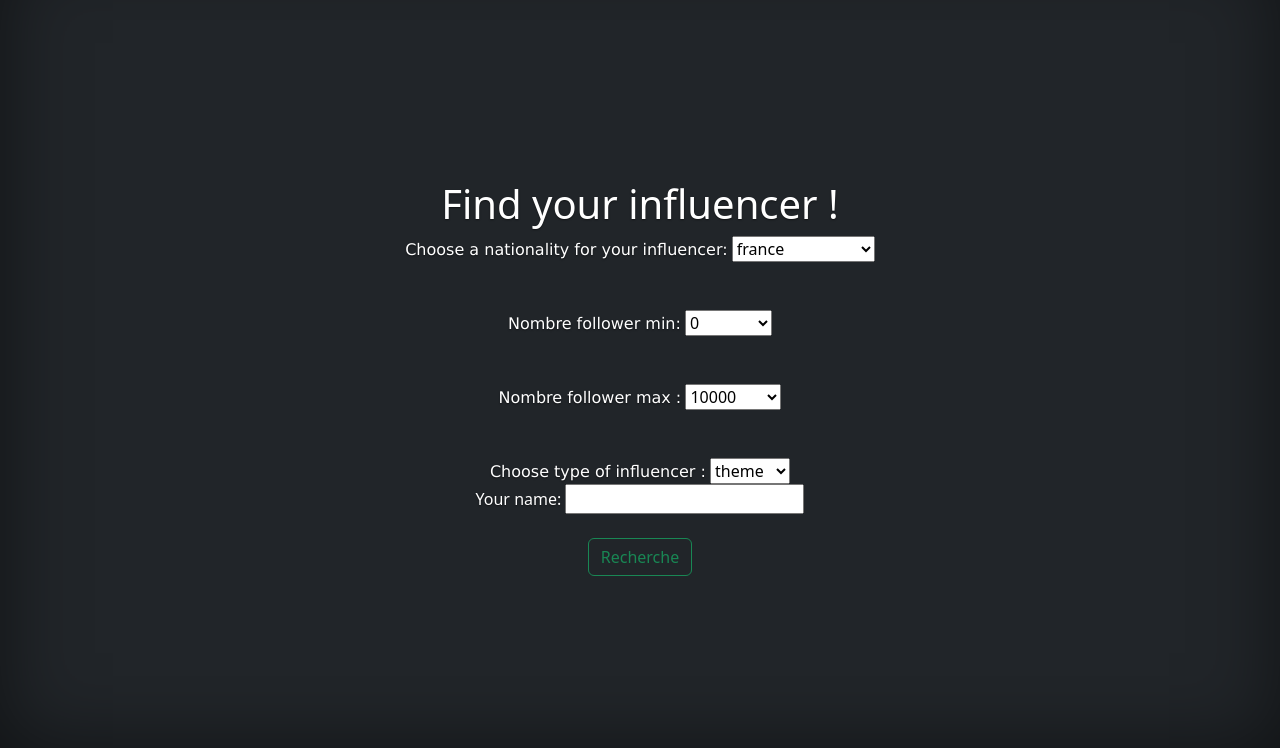
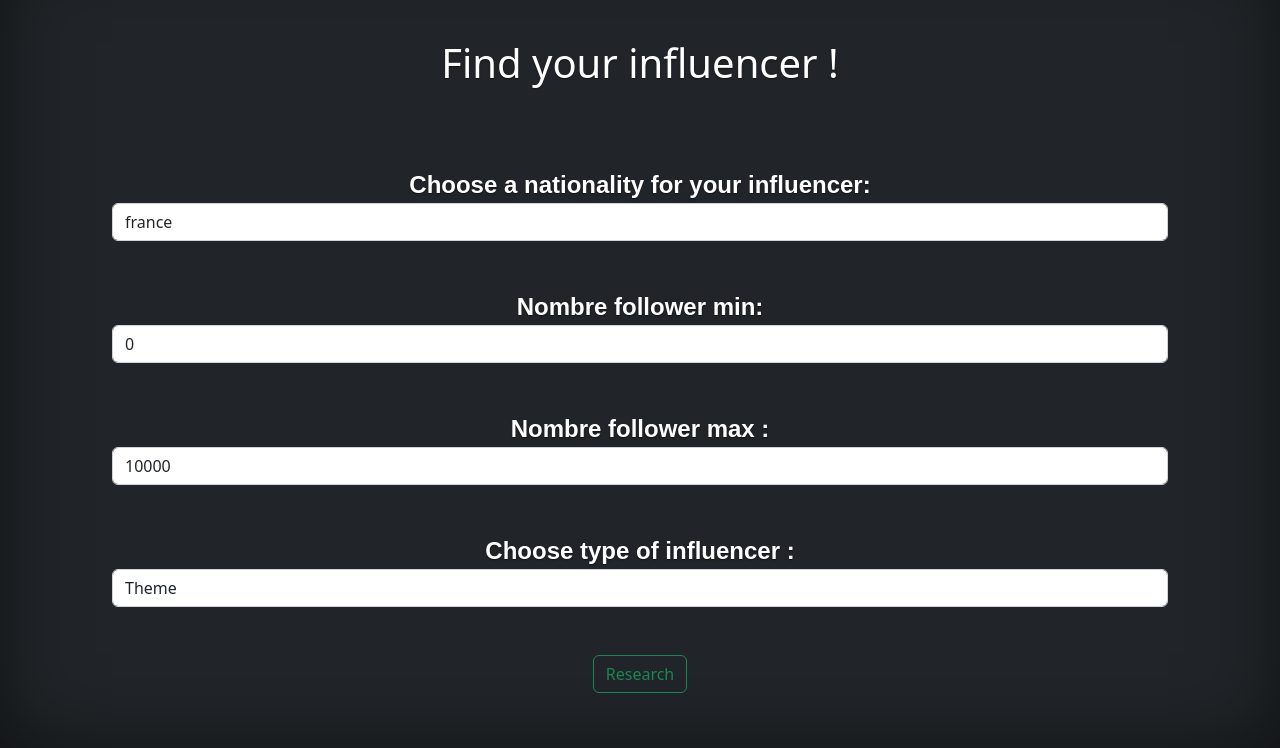
Before and after one commit to layiane/huntfluencer, a Django app: page /trouver_mon_influenceur/forms in a window 1280 px wide. Shown: the part 52-800 px from the top of the page. Run offline with Django 4.2, Linux system fonts and the light colour scheme; some libraries are stand-ins or nearby versions.

Commit message:
add css form

```diff
--- a/huntfluencer/polls/templates/forms.html
+++ b/huntfluencer/polls/templates/forms.html
@@ -8,7 +8,7 @@
   <meta name="author" content="Mark Otto, Jacob Thornton, and Bootstrap contributors">
   <meta name="generator" content="Hugo 0.104.2">
   <title>Cover Template · Bootstrap v5.2</title>
-  <link rel="icon" type="image/x-icon" href="../static/lasso.ico">
+
   <link rel="canonical" href="https://getbootstrap.com/docs/5.2/examples/cover/">
 
 
@@ -69,8 +69,25 @@
       white-space: nowrap;
       -webkit-overflow-scrolling: touch;
     }
+    .s-select>select {
+    -webkit-appearance: none;
+    -moz-appearance: none;
+    appearance: none;
+    position: relative;
+    width: 100%;
+    height: 100%;
+    padding: 0.6em 0.7em;
+    padding-right: var(--su32);
+    border: 1px solid var(--bc-darker);
+    border-radius: var(--br-sm);
+    background-color: var(--white);
+    outline: 0;
+    font-size: var(--fs-body1);
+    font-family: inherit;
+    color: var(--black);
+    line-height: var(--lh-sm);
+}
   </style>
-
 
   <!-- Custom styles for this template -->
   {% load static %}
@@ -90,15 +107,17 @@
         </nav>
       </div>
     </header>
+    <h1>Find your influencer !</h1>
+    <br>
+    <br>
+    <br>
 
       <main class="px-3">
         <form action="{% url 'results' %}" method="post" id="SystemForm">
           {% csrf_token %}
-        <br />
-        <h1>Find your influencer !</h1>
           <center>
-          <FONT face="Verdana"><label for="model-select">Choose a nationality for your influencer:</FONT></label>
-          <select name="langue" id="langue" }'>
+            <FONT face="sans-serif" size = 5><label for="model-select"><b>Choose a nationality for your influencer:</b></FONT></label>
+            <select name="langue" id="langue" class="form-control">
               {% for langue in list_nationalites %}
               <option>{{langue}}
                 {% endfor %}
@@ -107,8 +126,8 @@
           <br />
           <br />
           <center>
-          <FONT face="Verdana"><label for="model-select">Nombre follower min:</FONT></label>
-          <select name="follower_min" id="follower_min" >
+            <FONT face="sans-serif" size = 5><label for="model-select"><b>Nombre follower min:</b></FONT></label>
+            <select name="follower_min" id="follower_min" class="form-control">
               {% for follower_min in list_followers_min %}
               <option>{{follower_min}}
                 {% endfor %}
@@ -117,8 +136,8 @@
           <br />
           <br />
           <center>
-        <FONT face="Verdana"><label for="model-select">Nombre follower max :</FONT></label>
-        <select name="follower_max" id="follower_max" >
+            <FONT face="sans-serif" size = 5><label for="model-select"><b>Nombre follower max :</b></FONT></label>
+            <select name="follower_max" id="follower_max" class="form-control">
               {% for follower_max in list_followers_max %}
               <option>{{follower_max}}
                 {% endfor %}
@@ -126,20 +145,17 @@
           </center>
           <br />
           <br />
-        <FONT face="Verdana"><label for="model-select">Choose type of influencer :</FONT></label>
-        <select name="theme" id="theme">
-          <option placeholder>theme
+          <FONT face="sans-serif" size = 5><label for="model-select" ><b>Choose type of influencer :</b></FONT></label>
+          <select name="theme" id="theme"  class="form-control">
+            <option for="theme" class="visually-hidden" >Theme</option>
               {% for theme in list_themes %}
             <option>{{theme}}
               {% endfor %}
           </select>
           <br />
-        <label for="your_name">Your name: </label>
-        <input id="your_name" type="text" name="your_name" value="{{ current_name }}">
-        <br />
           <br />
           <button type="submit" name="system" value="system" form="SystemForm"
-          class="btn btn-outline-success my-2 my-sm-0">Recherche</button>
+            class="btn btn-outline-success my-2 my-sm-0" size="5" >Research</button>
 
         </form>
         </center>
--- a/huntfluencer/polls/views.py
+++ b/huntfluencer/polls/views.py
@@ -134,4 +134,6 @@
         dataset['followers'] = (dataset.apply(lambda x: float(np.random.randint(n, j)), axis=1))
         df = dataset[dataset.country == country_name]
     print(df[df['country'] == country_name])
-    return df.sort_values(by=['followers'])
+    if df.shape[0]>5:
+        df = df.sample(5).sort_values(by=['followers'])
+    return df.sort_values(by=['followers'],ascending=False)
```
Lines whose indentation alone changed are shown as unchanged.
